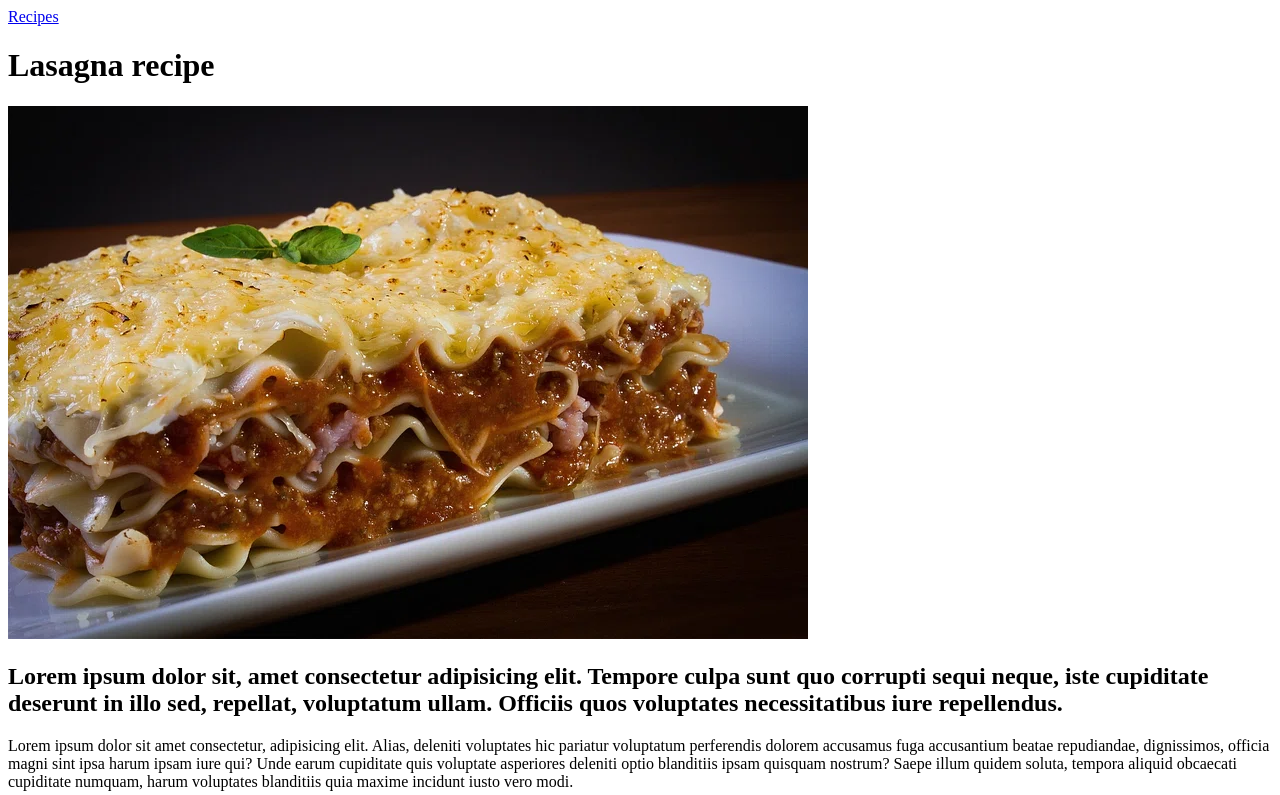
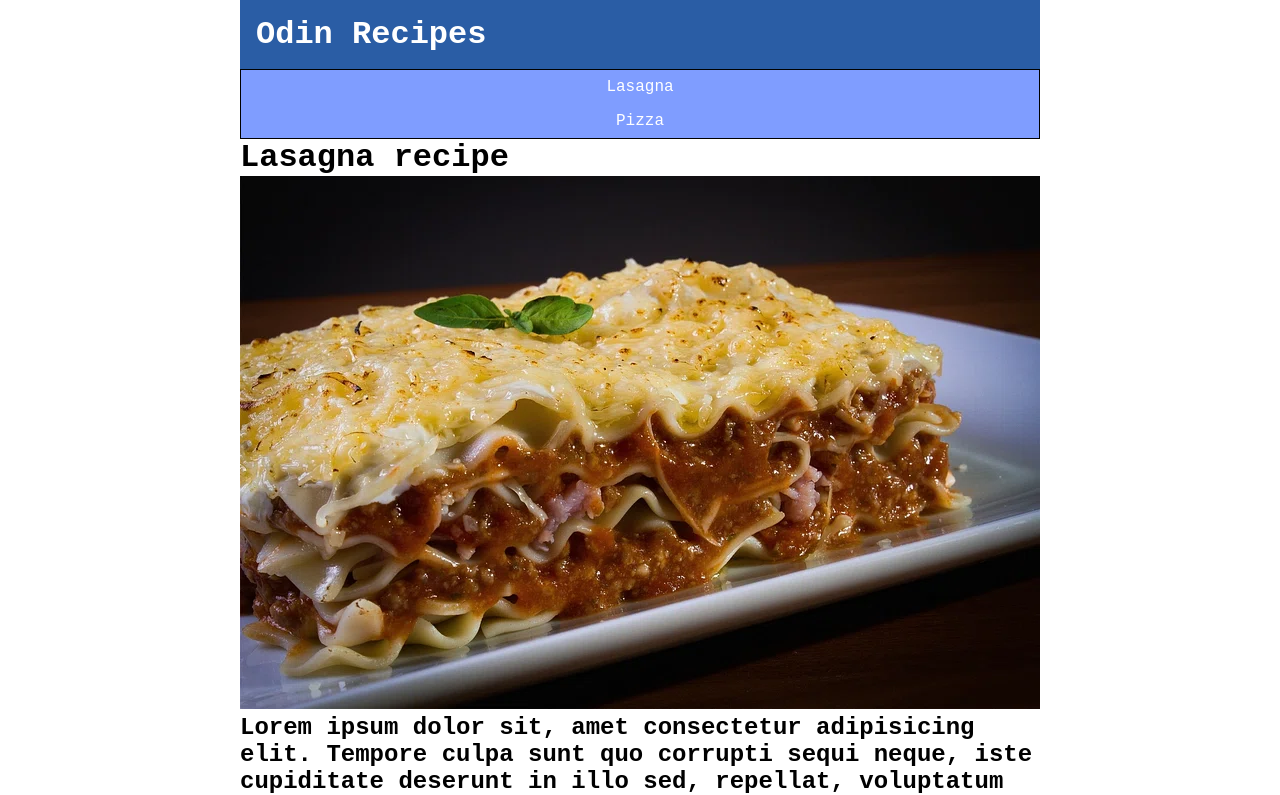
Before and after one commit to alexanderkalchev/odin_recipes, a plain HTML site: page recipes/lasagna.html in a window 1280 px wide. Shown: the top 795 px of the page. Drawn offline with Linux system fonts and the light colour scheme.

Commit message:
Add styles.css and general styling

```diff
--- a/recipes/lasagna.html
+++ b/recipes/lasagna.html
@@ -4,9 +4,18 @@
     <meta charset="UTF-8">
     <meta name="viewport" content="width=device-width, initial-scale=1.0">
     <title>Lasagna recipe</title>
+    <link rel="stylesheet" href="../styles.css">
 </head>
 <body>
-    <a href="../index.html">Recipes</a>
+    <header>
+        <h1><a href="../index.html">Odin Recipes</a></h1>
+    </header>
+    <nav>
+        <ul>
+            <li><a href="./recipes/lasagna.html">Lasagna</a></li>
+            <li><a href="./recipes/pizza.html">Pizza</a></li>
+        </ul>
+    </nav>
     <h1>Lasagna recipe</h1>
     <img src="../images/lasagna.webp" alt="lasagna">
     <h2>Lorem ipsum dolor sit, amet consectetur adipisicing elit. Tempore culpa sunt quo corrupti sequi neque, iste cupiditate deserunt in illo sed, repellat, voluptatum ullam. Officiis quos voluptates necessitatibus iure repellendus.</h2>
--- /dev/null
+++ b/styles.css
@@ -0,0 +1,39 @@
+*{
+    margin: 0;
+    padding: 0;
+    box-sizing: border-box;
+    list-style: none;
+}
+
+html{
+    font-family:'Courier New', Courier, monospace ;
+}
+
+body{
+    width: 800px;
+    margin: 0 auto;
+}
+
+a{
+    text-decoration: none;
+    color: white
+}
+
+header{
+    background-color: rgb(42, 93, 165);
+    padding: 16px;
+}
+
+header h1{
+    color: white;
+}
+
+nav{
+    border: 1px solid black;
+}
+
+nav ul li{
+    background-color: rgb(127, 157, 255);
+    text-align: center;
+    padding: 8px;
+}
```
Also changed, not shown: index.html (+10 -5 lines), recipes/pizza.html (+10 -1 lines).
